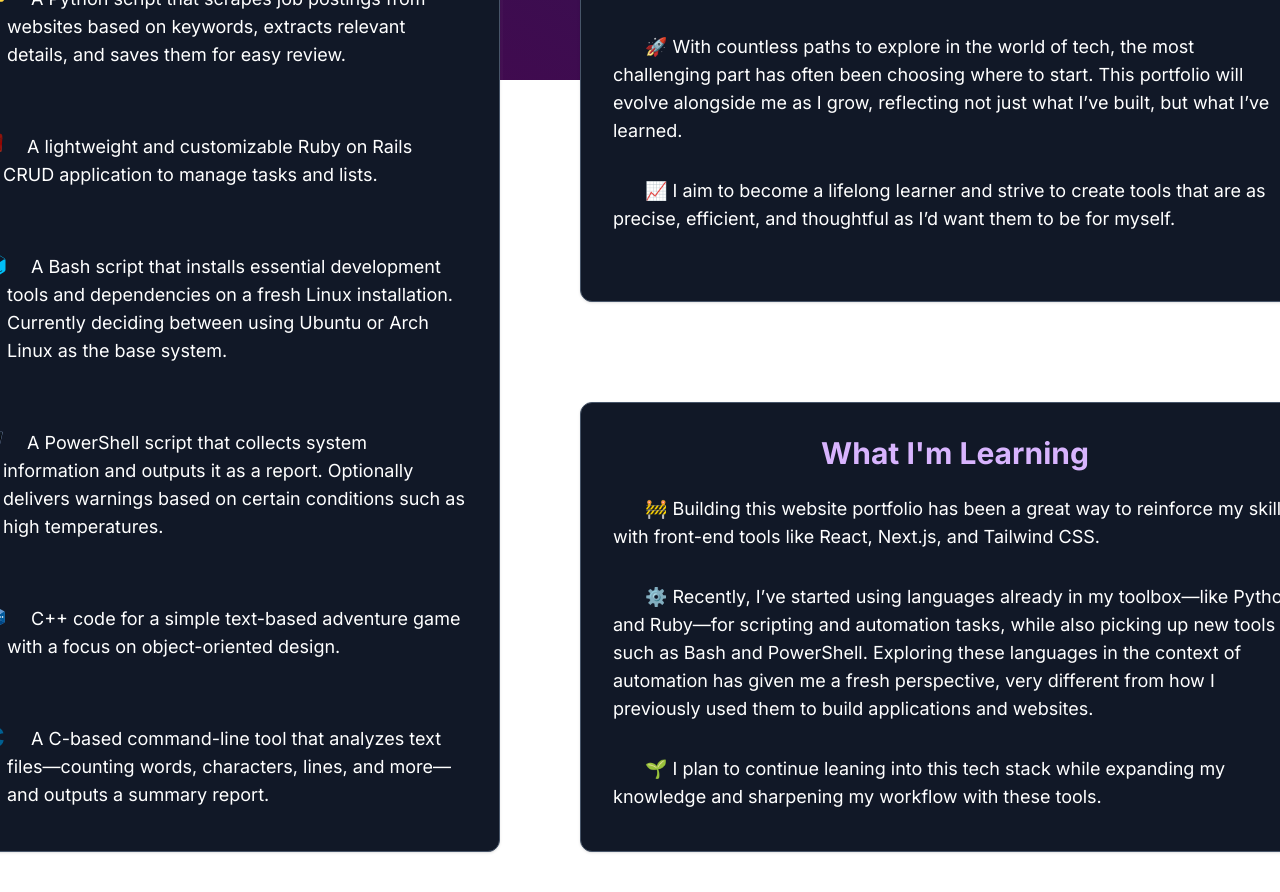
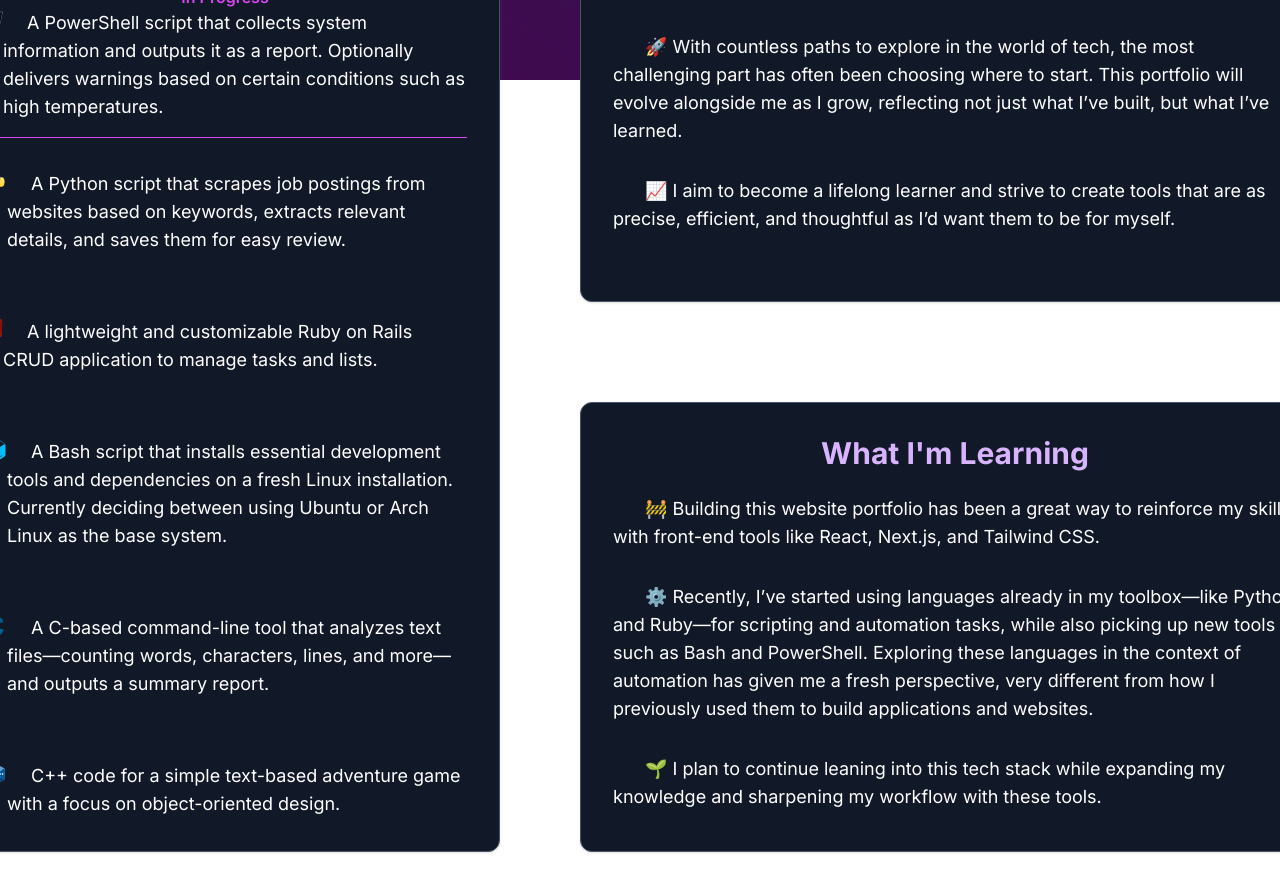
Before and after one commit to ctucker41/web-portfolio, a Next.js app: page / in a window 1280 px wide. Shown: the part 720-1612 px from the top of the page. Built offline with nearby package versions, Linux system fonts and the light colour scheme.

Commit message:
Updated Planned Projects card with more current info

```diff
--- a/src/components/ui/sectionOne.tsx
+++ b/src/components/ui/sectionOne.tsx
@@ -17,7 +17,17 @@ export default function SectionOne() {
                 <Card className="p-8 w-[90%] mx-auto md:h-[1000px] md:w-[550px] bg-gray-900 border-slate-600 border-[1px] flex flex-col items-center">
 
                     <h2 className="text-xl  md:text-3xl flex justify-center items-center text-purple-300 font-bold">Planned Projects</h2>
-                <p className="mt-4 md:mt-16 flex flex-row text-white text-xs md:text-lg leading-relaxed indent-6">
+
+                    <span className="text-fuchsia-500 font-semibold mt-4 md:mt-16">In Progress</span>
+                    <p className="flex flex-row text-white text-xs md:text-lg leading-relaxed indent-6">
+                        <img src="/powershell.svg" alt="PowerShell Logo" className="w-5 h-5 align-middle" />
+                        A PowerShell script that collects system information and outputs it as a report. Optionally delivers warnings based on certain
+                        conditions such as high temperatures.
+                    </p>
+
+                    <div className="w-full border-t-[1px] border-fuchsia-500 mt-4" />
+
+                    <p className="mt-4 md:mt-8 flex flex-row text-white text-xs md:text-lg leading-relaxed indent-6">
                         <img src="/python.svg" alt="Python Logo" className="w-6 h-6 mr-0 align-middle" />
                         A Python script that scrapes job postings from websites based on keywords, extracts relevant details, and saves them for easy review.
                     </p>
@@ -34,19 +44,13 @@ export default function SectionOne() {
                     </p>
 
                     <p className="mt-4 md:mt-16 flex flex-row text-white text-xs md:text-lg leading-relaxed indent-6">
-                    <img src="/powershell.svg" alt="PowerShell Logo" className="w-5 h-5 align-middle" />
-                    A PowerShell script that collects system information and outputs it as a report. Optionally delivers warnings based on certain
-                    conditions such as high temperatures.
+                        <img src="/c.svg" alt="C Logo" className="w-6 h-6 align-middle" />
+                        A C-based command-line tool that analyzes text files—counting words, characters, lines, and more—and outputs a summary report.
                     </p>
 
                     <p className="mt-4 md:mt-16 flex flex-row text-white text-xs md:text-lg leading-relaxed indent-6">
                         <img src="/cpp.svg" alt="C++ Logo" className="w-6 h-6 align-middle" />
                         C++ code for a simple text-based adventure game with a focus on object-oriented design.
-                </p>
-
-                <p className="mt-4 md:mt-16 flex flex-row text-white text-xs md:text-lg leading-relaxed indent-6">
-                    <img src="/c.svg" alt="C Logo" className="w-6 h-6 align-middle" />
-                    A C-based command-line tool that analyzes text files—counting words, characters, lines, and more—and outputs a summary report.
                     </p>
 
                 </Card>
```
Lines whose indentation alone changed are shown as unchanged.
